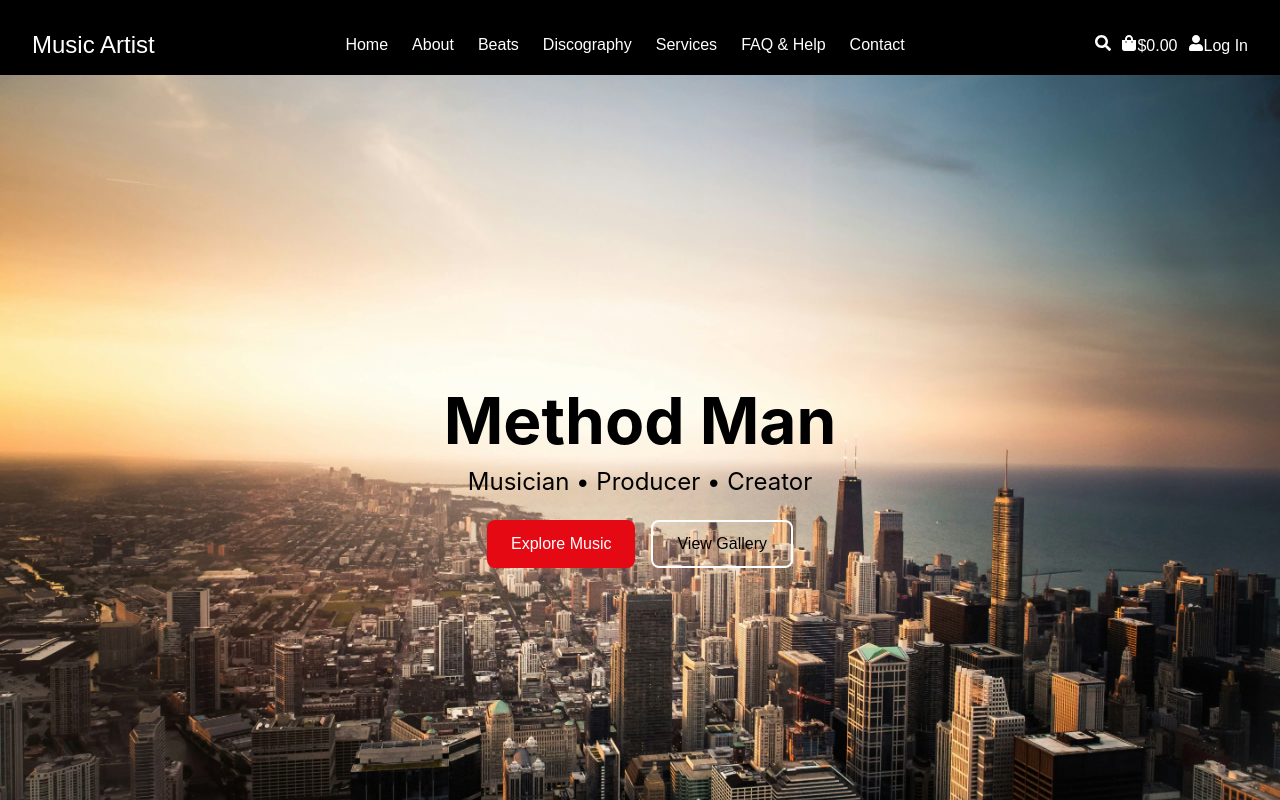
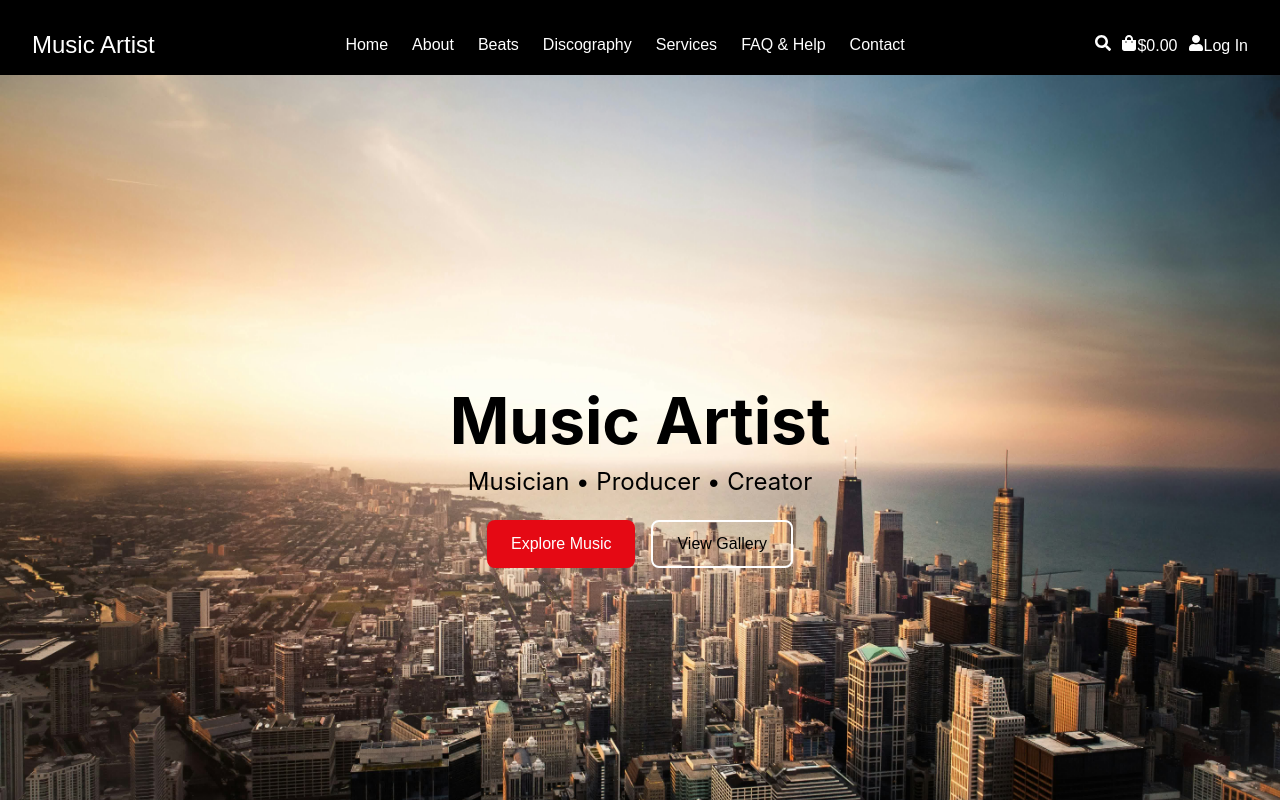
Before and after one commit to adamlean/musicartist-reactapp, a React (Create React App) app: page / in a window 1280 px wide. Shown: the top 800 px of the page. Built offline with nearby package versions, Linux system fonts and the light colour scheme.

Commit message:
comments fixed

```diff
--- a/src/components/Hero.jsx
+++ b/src/components/Hero.jsx
@@ -9,7 +9,7 @@
   return (
     <section className="hero">
       <div className="hero-content">
-        <h1>Method Man</h1>
+        <h1>Music Artist</h1>
         <p>Musician • Producer • Creator</p>
         <div className="hero-buttons">
           <button onClick={() => navigate("/discography")} className="btn">
```
Also changed, not shown: src/components/NavBar.jsx (+6 -6 lines).
